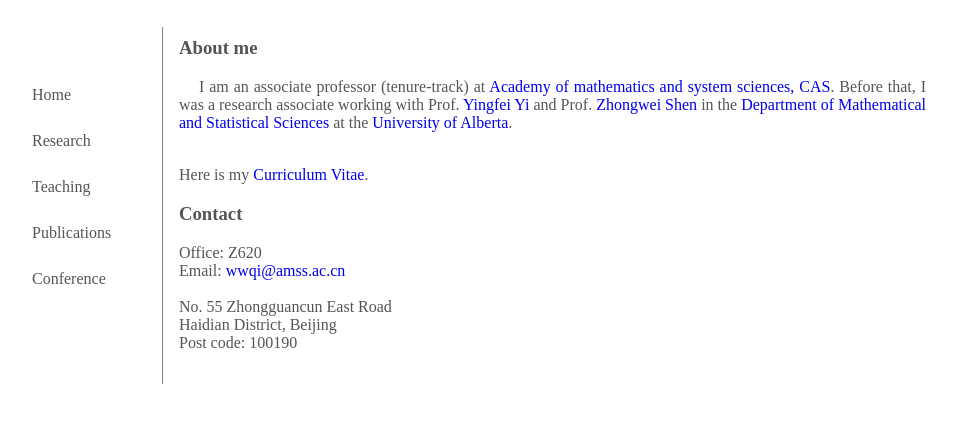
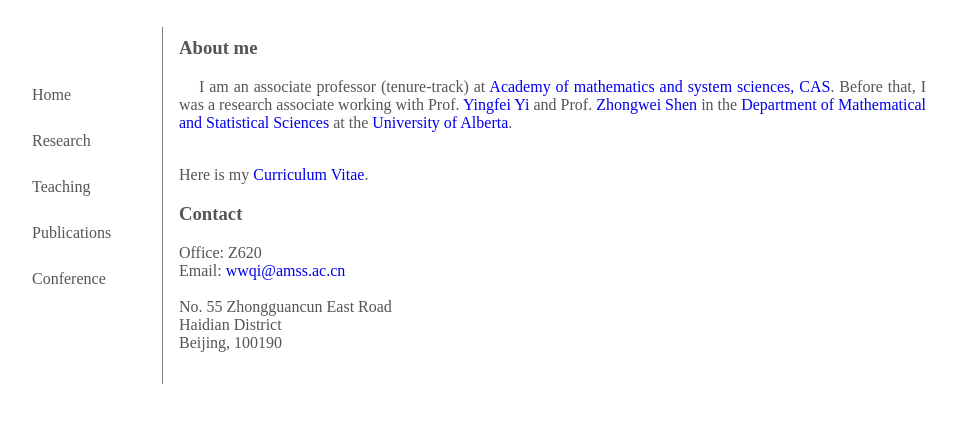
Before and after one commit to Weiwei-Qi/Weiwei-Qi.github.io, a plain HTML site: page index.html in a window 1280 px wide. Shown: the part 154-576 px from the top of the page, without its empty margins (168-1124 px from the left). Drawn offline with nearby package versions, Linux system fonts and the light colour scheme; some packages are replaced by stand-ins of ours.

Commit message:
index.html

```diff
--- a/index.html
+++ b/index.html
@@ -107,9 +107,9 @@ Email: <a href="mailto:wwqi@amss.ac.cn">wwqi@amss.ac.cn</a>
 <br>
 No. 55 Zhongguancun East Road
 <br>
-Haidian District, Beijing
+Haidian District
 <br>
-Post code: 100190
+Beijing, 100190
 <br>
 
 </p>
```
